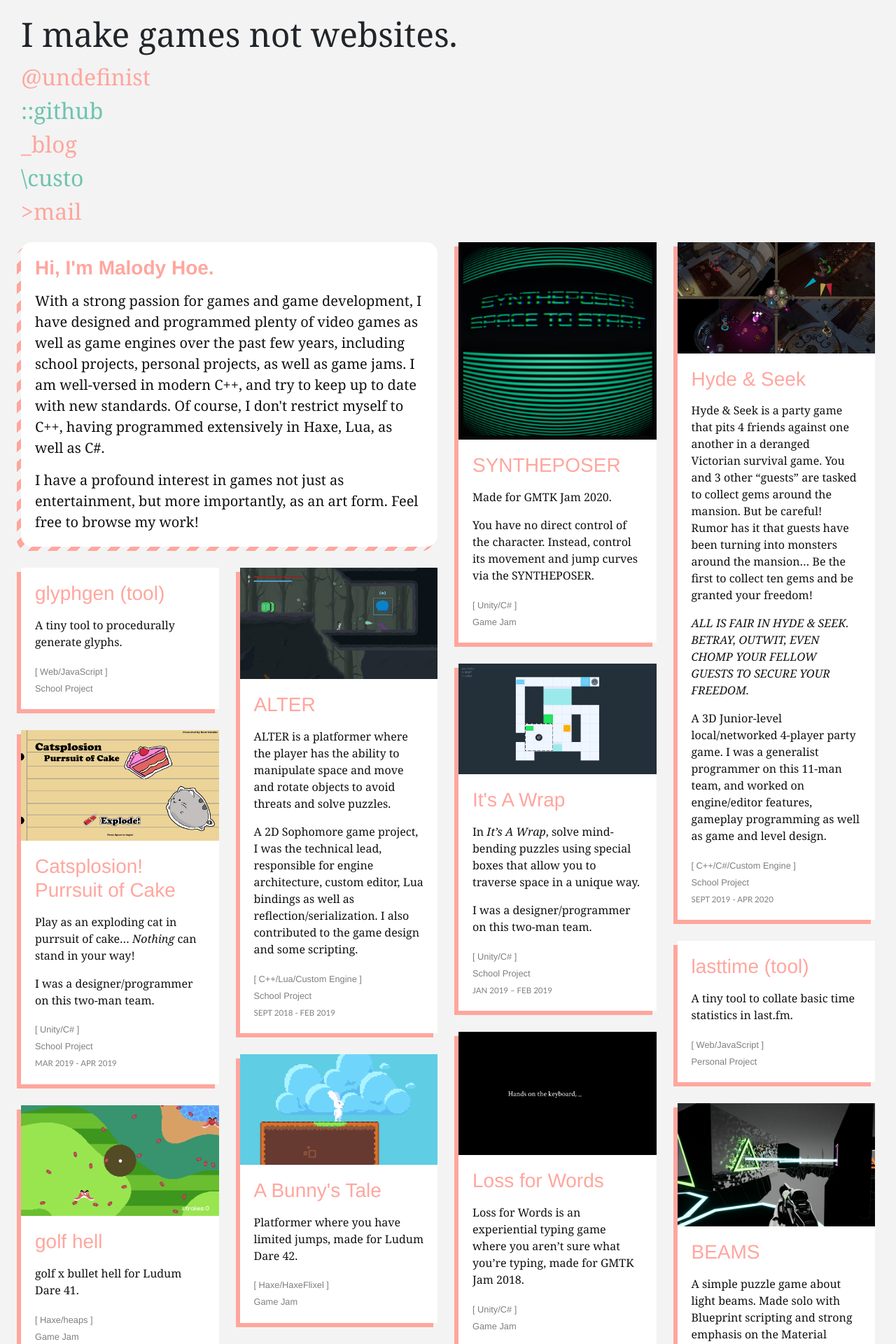
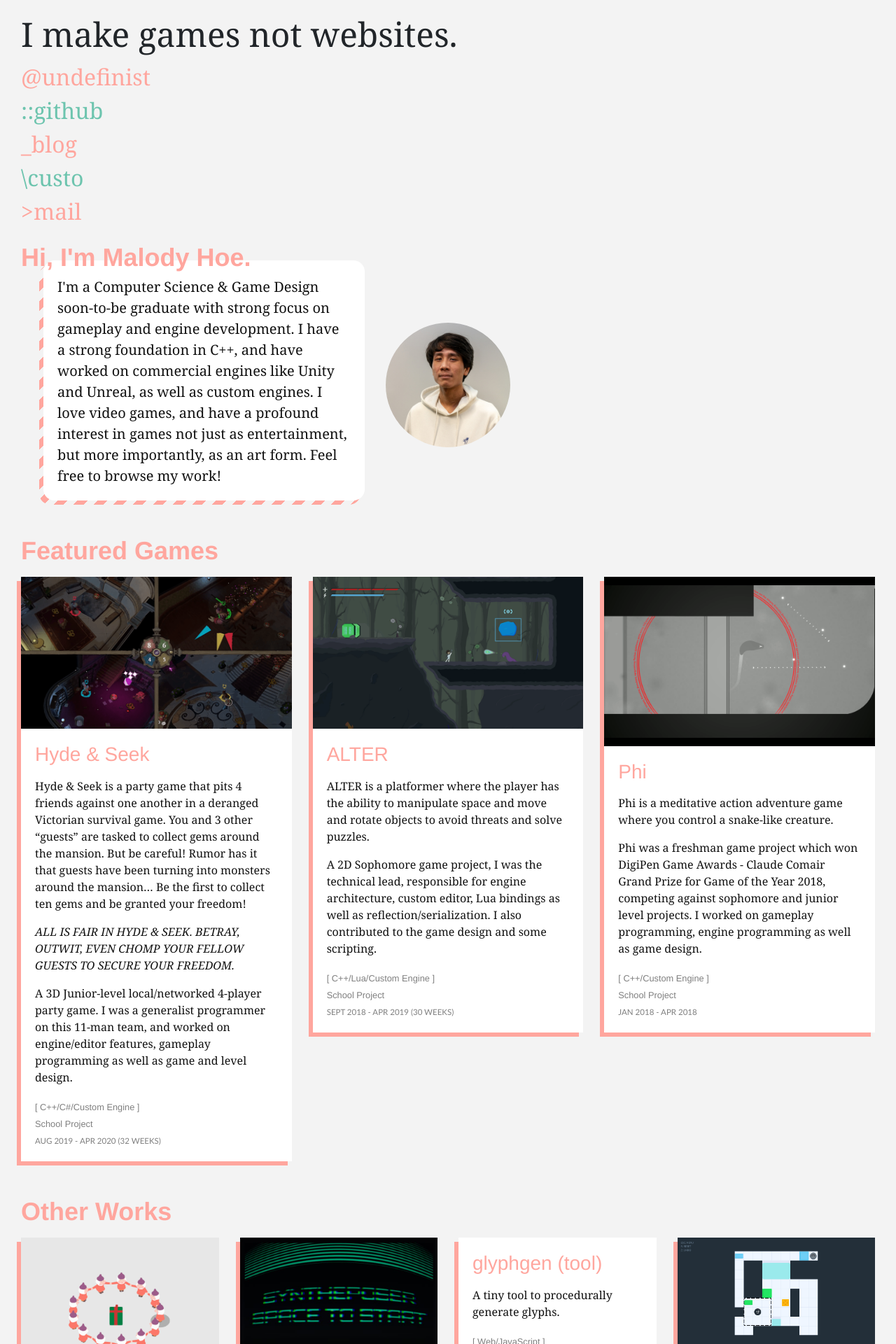
Before and after one commit to undefinist/undefinist.github.io, a Jekyll site: the page built from index.html, in a window 1280 px wide. Shown: the top 1920 px of the page at 70% size. Built offline with Jekyll 4.4.1, drawn with Linux system fonts in a browser that asks for light colours; some web fonts are replaced; some of the changed text lies outside the part shown.

Commit message:
update website

```diff
--- a/_data/games.yaml
+++ b/_data/games.yaml
@@ -72,6 +72,7 @@ Game of the Year 2018, competing against sophomore and junior level projects. I
   date: 2018-04-13
   interval: JAN 2018 - APR 2018
   type: School Project
+  featured: true
 
 - title: golf hell
   url: https://undefinist.itch.io/golf-hell
@@ -112,14 +113,15 @@ Game of the Year 2018, competing against sophomore and junior level projects. I
   type: School Project
 
 - title: ALTER
-  url: https://games.digipen.edu/games/alter
+  url: /alter
   cover: img/alter.png
   tool: C++/Lua/Custom Engine
   desc: "ALTER is a platformer where the player has the ability to manipulate space and move and rotate objects to avoid threats and solve puzzles.\n\nA 2D Sophomore game project, I was the technical lead, responsible for engine architecture, custom
 editor, Lua bindings as well as reflection/serialization. I also contributed to the game design and some scripting."
   date: 2019-04-14
-  interval: SEPT 2018 - FEB 2019
+  interval: SEPT 2018 - APR 2019 (30 WEEKS)
   type: School Project
+  featured: true
 
 - title: Recoil Tower
   url: https://drive.google.com/open?id=1SD1FknMIgS3Y2MD8Vo7Z-li2VXX7_wZY
@@ -161,10 +163,12 @@ editor, Lua bindings as well as reflection/serialization. I also contributed to
         *ALL IS FAIR IN HYDE & SEEK. BETRAY, OUTWIT, EVEN CHOMP YOUR FELLOW GUESTS TO SECURE YOUR FREEDOM.*
 
 
-        A 3D Junior-level local/networked 4-player party game. I was a generalist programmer on this 11-man team, and worked on engine/editor features, gameplay programming as well as game and level design.
+        A 3D Junior-level local/networked 4-player party game. I was a generalist programmer on this 11-man team,
+        and worked on engine/editor features, gameplay programming as well as game and level design.
   date: 2019-09-01
-  interval: SEPT 2019 - APR 2020
+  interval: AUG 2019 - APR 2020 (32 WEEKS)
   type: School Project
+  featured: true
 
 - title: glyphgen (tool)
   url: https://undefinist.com/glyphgen
@@ -191,3 +195,10 @@ editor, Lua bindings as well as reflection/serialization. I also contributed to
 
         You have no direct control of the character. Instead, control its movement and jump curves via the SYNTHEPOSER.
   date: 2020-07-13
+
+- title: "Red Snow: The Thirteen Dwarves"
+  url: https://undefinist.itch.io/13dwarves
+  cover: img/13dwarves.png
+  tool: Unity/C#
+  desc: Make peace in this thrilling war game made for LD47.
+  date: 2020-10-05
--- /dev/null
+++ b/_sass/_highlights.scss
@@ -0,0 +1,133 @@
+$base00: #fff;
+$base01: $lightGray;
+$base02: #479c4a;
+$base03: #6C8B91;
+$base04: #869696;
+$base05: #000;
+$base06: #e6e6dc;
+$base07: #fafaf8;
+$base08: #000;
+$base09: #b91aea;
+$base0a: #ffcc1b;
+$base0b: #b75e00;
+$base0c: #000;
+$base0d: #000;
+$base0e: #0079d2;
+$base0f: #757575;
+
+pre.highlight {
+  padding: 7px 7px 7px 10px;
+  border: 1px solid #ddd;
+  border-radius: 4px;
+  margin: 15px 0;
+  overflow: auto;
+  font-size: 1rem;
+  font-variant-numeric: initial;
+  line-height: 1.4;
+
+  // scrollbar hover effect
+  color: transparent;
+  transition: color 0.25s ease-out;
+	&:hover {
+		color: #bbbbbb;
+	}
+}
+pre.highlight::-webkit-scrollbar {
+  width: 6px;
+  height: 6px;
+}
+pre.highlight::-webkit-scrollbar {
+	width: 14px;
+}
+pre.highlight::-webkit-scrollbar-thumb {
+  box-shadow: inset 0 0 0 10px;
+  border-radius: 3px;
+}
+
+code {
+  background-color: $base00;
+  color: $base0d;
+  font-family: source-code-pro,Consolas,Menlo,Monaco,"Lucida Console","Liberation Mono","DejaVu Sans Mono","Bitstream Vera Sans Mono","Courier New",monospace,sans-serif;
+  font-size: 0.875rem;
+  font-variant-numeric: initial;
+  &::selection, ::selection {
+    color: inherit;
+    background-color: $lightGray;
+  }
+}
+code.highlighter-rouge {
+  font-size: 0.875rem;
+  margin: 0 1px;
+  padding: 1px;
+  border-radius: 4px;
+  box-shadow: 0 0 0px 1px #dddddd;
+  &::selection, ::selection {
+    color: white;
+    background-color: $accent2;
+  }
+}
+
+.highlight pre { background-color: $base00 }
+.highlight .c { color: $base02 } /* Comment */
+.highlight .err { color: $base08 } /* Error */
+.highlight .k { color: $base0e } /* Keyword */
+.highlight .l { color: $base0b } /* Literal */
+.highlight .n { color: $base0d } /* Name */
+.highlight .o { color: $base05 } /* Operator */
+.highlight .p { color: $base05 } /* Punctuation */
+.highlight .cm { color: $base02 } /* Comment.Multiline */
+.highlight .cp { color: $base0f } /* Comment.Preproc */
+.highlight .c1 { color: $base02 } /* Comment.Single */
+.highlight .cs { color: $base02 } /* Comment.Special */
+.highlight .ge { font-style: italic } /* Generic.Emph */
+.highlight .gs { font-weight: bold } /* Generic.Strong */
+.highlight .kc { color: $base0e } /* Keyword.Constant */
+.highlight .kd { color: $base0e } /* Keyword.Declaration */
+.highlight .kn { color: $base0e } /* Keyword.Namespace */
+.highlight .kp { color: $base0e } /* Keyword.Pseudo */
+.highlight .kr { color: $base0e } /* Keyword.Reserved */
+.highlight .kt { color: $base0e } /* Keyword.Type */
+.highlight .ld { color: $base0b } /* Literal.Date */
+.highlight .m { color: $base0e } /* Literal.Number */
+.highlight .s { color: $base0b } /* Literal.String */
+.highlight .na { color: $base0b } /* Name.Attribute */
+.highlight .nb { color: $base0b } /* Name.Builtin */
+.highlight .nc { color: $base08 } /* Name.Class */
+.highlight .no { color: $base0b } /* Name.Constant */
+.highlight .nd { color: $base0b } /* Name.Decorator */
+.highlight .ni { color: $base05 } /* Name.Entity */
+.highlight .ne { color: $base0b } /* Name.Exception */
+.highlight .nf { color: $base0c } /* Name.Function */
+.highlight .nl { color: $base05 } /* Name.Label */
+.highlight .nn { color: $base05 } /* Name.Namespace */
+.highlight .nx { color: $base0d } /* Name.Other */
+.highlight .py { color: $base05 } /* Name.Property */
+.highlight .nt { color: $base08 } /* Name.Tag */
+.highlight .nv { color: $base05 } /* Name.Variable */
+.highlight .ow { color: $base08 } /* Operator.Word */
+.highlight .w { color: $base05 } /* Text.Whitespace */
+.highlight .mf { color: $base09 } /* Literal.Number.Float */
+.highlight .mh { color: $base09 } /* Literal.Number.Hex */
+.highlight .mi { color: $base09 } /* Literal.Number.Integer */
+.highlight .mo { color: $base09 } /* Literal.Number.Oct */
+.highlight .sb { color: $base0b } /* Literal.String.Backtick */
+.highlight .sc { color: $base0b } /* Literal.String.Char */
+.highlight .sd { color: $base0b } /* Literal.String.Doc */
+.highlight .s2 { color: $base0b } /* Literal.String.Double */
+.highlight .se { color: $base0e } /* Literal.String.Escape */
+.highlight .sh { color: $base0b } /* Literal.String.Heredoc */
+.highlight .si { color: $base0b } /* Literal.String.Interpol */
+.highlight .sx { color: $base0b } /* Literal.String.Other */
+.highlight .sr { color: $base0b } /* Literal.String.Regex */
+.highlight .s1 { color: $base0b } /* Literal.String.Single */
+.highlight .ss { color: $base0b } /* Literal.String.Symbol */
+.highlight .bp { color: $base05 } /* Name.Builtin.Pseudo */
+.highlight .vc { color: $base05 } /* Name.Variable.Class */
+.highlight .vg { color: $base05 } /* Name.Variable.Global */
+.highlight .vi { color: $base05 } /* Name.Variable.Instance */
+.highlight .il { color: $base0e } /* Literal.Number.Integer.Long */
+
+.highlight .gh { } /* Generic Heading & Diff Header */
+.highlight .gu { color: #75715e; } /* Generic.Subheading & Diff Unified/Comment? */
+.highlight .gd { color: $base08; } /* Generic.Deleted & Diff Deleted */
+.highlight .gi { color: $base0d; } /* Generic.Inserted & Diff Inserted */
--- /dev/null
+++ b/_sass/_variables.scss
@@ -0,0 +1,29 @@
+
+//
+// VARIABLES
+//
+
+// Colors
+$blue: #13a2e4;
+
+// Grays
+$black: #000;
+$darkerGray: #222;
+$darkGray: #333;
+$gray: #7f7f7f;
+$lightGray: #e7e7e7;
+$white: #fff;
+
+// Font stacks
+$headerFont: proxima-nova, "Helvetica Neue", Helvetica, Arial, sans-serif;
+$bodyFont: minion-3, Georgia, serif;
+
+$accent1: #FFA69E;
+$accent2: #6dc4ae;
+
+// Mobile breakpoints
+@mixin mobile {
+  @media screen and (max-width: 640px) {
+    @content;
+  }
+}
--- /dev/null
+++ b/detail/alter.md
@@ -0,0 +1,95 @@
+---
+layout: detail
+title: Alter
+permalink: alter
+---
+<div class="row">
+<div class="col-lg-3 col-sm-3"></div>
+<div class="col-lg-6 col-sm-6" markdown="1">
+{:.mt-3}
+![Alter](img/AlterLogo.png)
+</div>
+<div class="col-lg-3 col-sm-3"></div>
+</div>
+
+<div class='embed-container'>
+    <iframe width="560" height="315" src="https://www.youtube.com/embed/mGc2YTy8bLY?rel=0" frameborder="0" allow="accelerometer; autoplay; encrypted-media; gyroscope; picture-in-picture" allowfullscreen></iframe>
+</div>
+
+{:.text-center.lead}
+ALTER is a 2D action adventure platformer where the player has the ability to manipulate space, which the player can use to move and rotate objects to avoid threats and solve puzzles.
+
+{:.text-center.mb-4}
+<a class="btn btn-lg btn-primary" href="https://games.digipen.edu/games/alter">Download Game</a>
+
+<hr>
+
+## Description
+
+- Title: ALTER
+- Duration: 30 weeks
+- Team Size: 8
+- Role: Technical Lead
+- Custom Engine (C++) with Lua Scripting
+
+A 2D Sophomore game project, I was the technical lead, responsible for engine architecture, custom editor,
+Lua bindings as well as reflection/serialization. I also contributed to the game design and some scripting.
+
+#### DigiPen Game Awards
+Winner - Continental Automotive Singapore Best 2D Physics Technology
+Finalist - Best Sophomore Technology
+Finalist - Koei Tecmo Singapore Most Innovative Design
+
+## Contributions
+
+### Engine Architecture
+
+The engine was my first foray into Entity-Component-Systems.
+Entities are just IDs, Components were stored in pools,
+and Systems simply operate on specific Components or sets of Components.
+The game project and engine is programmed in C++17, which allows for the use of newly introduced functionalities
+such as `if constexpr`, fold expressions, the `std::filesystem` library and other useful libraries.
+
+The engine runs in fixed timesteps with interpolated rendering. In other words, the rigidbodies' states
+are interpolated visually between their last 2 states, allowing smoother visuals even when the rendering is faster than
+the physics ticks.
+
+Great care was also taken to ensure that project data was separated from engine data. The project assets and Lua scripts
+are contained in a project folder, which the engine/editor references. When the final game build is exported,
+those assets are copied and amalgamated with the engine data to reside beside the executable.
+
+Each resource has a GUID which is stored in a .meta file alongside the asset file. Thanks to this, files can
+be renamed and moved around via the editor without much consequences. Meta files can also contain other information.
+For example, texture meta files can contain sprite animation information.
+
+### Reflection/Serialization
+
+An important feature I worked on was C++ Reflection. All reflected class/struct/enums and their members are registered
+alongside the classes themselves. Methods could also be reflected.
+In runtime, we can obtain types using strings, construct instances using types, and obtain their fields.
+Reflection was used for automatic serialization as well as inspection in the editor. It also reduced the number
+of manual bindings needed for Lua (see below).
+
+For serialization, we serialize/deserialize to JSON using the library *JSON for Modern C++*. As stated, it uses
+reflection to obtain the values of fields. It can also handle reflected containers, serializing the elements.
+Lua script variables are also serialized. While JSON is a common format, there were a few problems with it.
+For one, it gets unreadable the more nested it gets due to the spurious usage of curly braces. We also had trouble
+sometimes caused by resolved conflicts in Git, resulting in a missing brace somewhere. In [Hyde & Seek](/hydeandseek),
+I improved serialization by implementing YAML instead, which is superior both in readability and file-diffing.
+
+### Lua Bindings
+
+To support a faster workflow for gameplay development, I implemented Lua Scripting. We use *LuaJIT*, which is a
+Just-In-Time Compiler for the Lua programming language. No other third-party libraries were used -- this means
+careful management of the Lua stack.
+
+Multiple global managers are exposed to the scripts via C++. Reflection was also used so that most types could be
+used in the scripts if they were registered. All the loaded Lua chunks are also cached so the file doesn't have to be
+loaded every time it's used. Most importantly, in other to facilitate development, every script
+is embedded into their own environment. This environment prevents the local variables from leaking into the
+global state. This made writing scripts a lot easier and less prone to headaches. Non-local variables in the file
+were also exposed to the editor, allowing values to be changed and saved to the scene.
+
+### Editor
+
+![Screenshot](img/alter_editor.png)
--- a/detail/hydeandseek.md
+++ b/detail/hydeandseek.md
@@ -31,12 +31,19 @@ Be the first to collect ten gems and be granted your freedom!
 
 ## Description
 - Title: Hyde & Seek
-- Duration: 30 weeks
+- Duration: 32 weeks
 - Team Size: 11
 - Role: Generalist [Serialization/Materials/Gameplay/Design]
 - Custom Engine (C++) with C# Scripting
 
 Hyde & Seek is a 3D Junior-level local/networked 4-player party game. I worked on engine/editor features, gameplay programming as well as game and level design.
+
+#### Digipen (Singapore) Awards 2020
+Winner - Best Junior Technology
+Winner - Best User Interface
+Winner - Best 3D Visual Design
+Winner - Best Junior Game
+2nd Place - Claude Comair Grand Prize for Game of the Year
 
 ## Contributions
 ### Engine/Editor Programming
--- a/index.html
+++ b/index.html
@@ -1,13 +1,10 @@
 ---
 layout: default
 about:
-  <p>With a strong passion for games and game development,
-  I have designed and programmed plenty of video games as well as game engines
-  over the past few years, including school projects, personal projects, as well as game jams.
-  I am well-versed in modern C++, and try to keep up to date with new standards.
-  Of course, I don't restrict myself to C++, having programmed extensively in Haxe, Lua, as well as C#.</p>
-  <p class='last'>I have a profound interest in games not just as entertainment, but more importantly, as an art form.
-  Feel free to browse my work!</p>
+    I'm a Computer Science & Game Design soon-to-be graduate with strong focus on gameplay and engine development.
+    I have a strong foundation in C++, and have worked on commercial engines like Unity and Unreal, as well as custom engines.
+    I love video games, and have a profound interest in games not just as entertainment, but more importantly, as an art form.
+    Feel free to browse my work!
 ---
 <div class="container-fluid header" id="top">
   <h1>I make games not websites.</h1>
@@ -17,20 +14,50 @@ about:
   <a href="https://undefinist.deviantart.com">\custo</a><br/>
   <a href="mailto:me@undefinist.com">>mail</a>
 </div>
-<div id="games" class="container-fluid">
-  <div class="grid">
-    <div class="col-12 col-sm-6 col-md-4 col-lg-4 col-xl-3 grid-sizer"></div>
-    <div class="col-12 col-sm-12 col-md-8 col-lg-8 col-xl-6 card-outer" id="about-me">
+<div id="content" class="container-fluid">
+  <div class="row align-items-center">
+    <div class="col-12 col-sm-12 col-md-8 col-lg-8 col-xl-5" id="about-me">
       <div class="expand">
         <div class="card">
+          <h2>Hi, I'm Malody Hoe.</h2>
           <div class="card-body">
-            <h3 class="card-title">Hi, I'm Malody Hoe.</h3>
             <p>{{page.about}}</p>
           </div>
         </div>
       </div>
     </div>
-    {% assign games = site.data.games | sort:"date" | reverse %}
+    <div class="ml-auto ml-md-0 col-6 col-sm-6 col-md-4 col-lg-3 col-xl-2">
+      <img src="img/me.jpg" class="img-fluid rounded-circle">
+    </div>
+  </div>
+  <div class="row">
+    <h2 class="col-12">Featured Games</h2>
+    <div class="grid" id="featured-games">
+      <div class="col-12 col-sm-12 col-md-6 col-lg-4 col-xl-4 grid-sizer"></div>
+      {% assign games = site.data.games | where:"featured","true" | sort:"date" | reverse %}
+      {% for game in games %}
+        {% assign gametype = "Game Jam" %}
+        {% if game.type %}
+          {% assign gametype = game.type %}
+        {% endif %}
+        <div class="col-12 col-sm-12 col-md-6 col-lg-4 col-xl-4 card-outer" data-type="{{gametype}}">
+          <a class="card" href="{{game.url}}">
+            <img src="{{game.cover}}" class="card-img-top">
+            <div class="card-body">
+              <h3 class="card-title">{{game.title}}</h3>
+              <p>{{game.desc | markdownify}}</p>
+              <small>[ {{game.tool}} ]<br>{{gametype}}<br><span>{{game.interval}}</span></small>
+            </div>
+          </a>
+        </div>
+      {% endfor %}
+    </div>
+  </div>
+  <div class="row">
+    <h2 class="col-12">Other Works</h2>
+    <div class="grid" id="other-works">
+      <div class="col-12 col-sm-6 col-md-4 col-lg-4 col-xl-3 grid-sizer"></div>
+      {% assign games = site.data.games | where:"featured",nil | sort:"date" | reverse %}
       {% for game in games %}
         {% assign gametype = "Game Jam" %}
         {% if game.type %}
@@ -49,6 +76,7 @@ about:
       {% endfor %}
     </div>
   </div>
+</div>
 <div class="footer container-fluid">
   <img src="img/u_logo_mini.png"><br/>
   <span>&copy; {{ site.time | date: "%Y" }} <a href="https://undefinist.com">undefinist.com</a>. All rights reserved.</span>
--- a/script.js
+++ b/script.js
@@ -1,10 +1,11 @@
 (function() {
-    let $grid = document.querySelector('.grid');
-    let masonry = new Masonry($grid, {
+    let $grid = document.querySelectorAll('.grid');
+    for (let elem of $grid) {
+        let masonry = new Masonry(elem, {
             itemSelector: '.card-outer',
-        columnWidth: '.col-12.col-sm-6.col-md-4.col-lg-4.col-xl-3'
+            columnWidth: '.grid-sizer'
         });
-    let imgload = imagesLoaded($grid);
+        let imgload = imagesLoaded(elem);
         imgload.on("progress", function() {
             masonry.layout();
         });
@@ -14,4 +15,5 @@
         document.fonts.ready.then(function() {
             masonry.layout();
         });
+    }
 })();
--- a/style.scss
+++ b/style.scss
@@ -2,6 +2,8 @@
 ---
 
 @import "bootstrap.min";
+@import "variables";
+@import "highlights";
 @import "svg-icons";
 
 $accent1: #ffa69e;
@@ -30,6 +32,7 @@ h2, h3 {
 }
 h2 {
     font-weight: 700;
+    font-size: 2.25rem;
 }
 h3 {
     font-weight: 500;
@@ -161,6 +164,15 @@ footer {
     }
 }
 
+#content > .row {
+    padding: 10px 15px;
+    h2 {
+        margin-bottom: 1rem;
+    }
+}
+.grid {
+    width: 100%;
+}
 .card {
     box-shadow: -6px 6px $accent1;
     background: #ffffff;
@@ -187,12 +199,17 @@ small {
     font-family: $headerfont;
     vertical-align: bottom;
     & > span {
-        font-family: "Source Code Pro", Calibri, monospace;
+        font-family: source-code-pro, Calibri, monospace;
         font-size: 0.9em;
     }
 }
 
 #about-me {
+    h2 {
+        position: absolute;
+        top: -1.6rem;
+        left: -2rem;
+    }
     .card-title {
         font-weight: 600;
     }
@@ -201,11 +218,14 @@ small {
         font-size: 1.25em;
         box-shadow: none;
         user-select: text;
+        padding-top: 0.2rem;
     }
     p.last, p:last-child {
         margin-bottom: 0;
     }
     .expand {
+        margin-left: 2rem;
+        margin-top: 1rem;
         position: relative;
         &::before {
             content: "";
```
Also changed, not shown: img/13dwarves.png (added), img/AlterLogo.png (added), img/alter_editor.png (added), img/me.jpg (added). Lines whose indentation alone changed are shown as unchanged.
